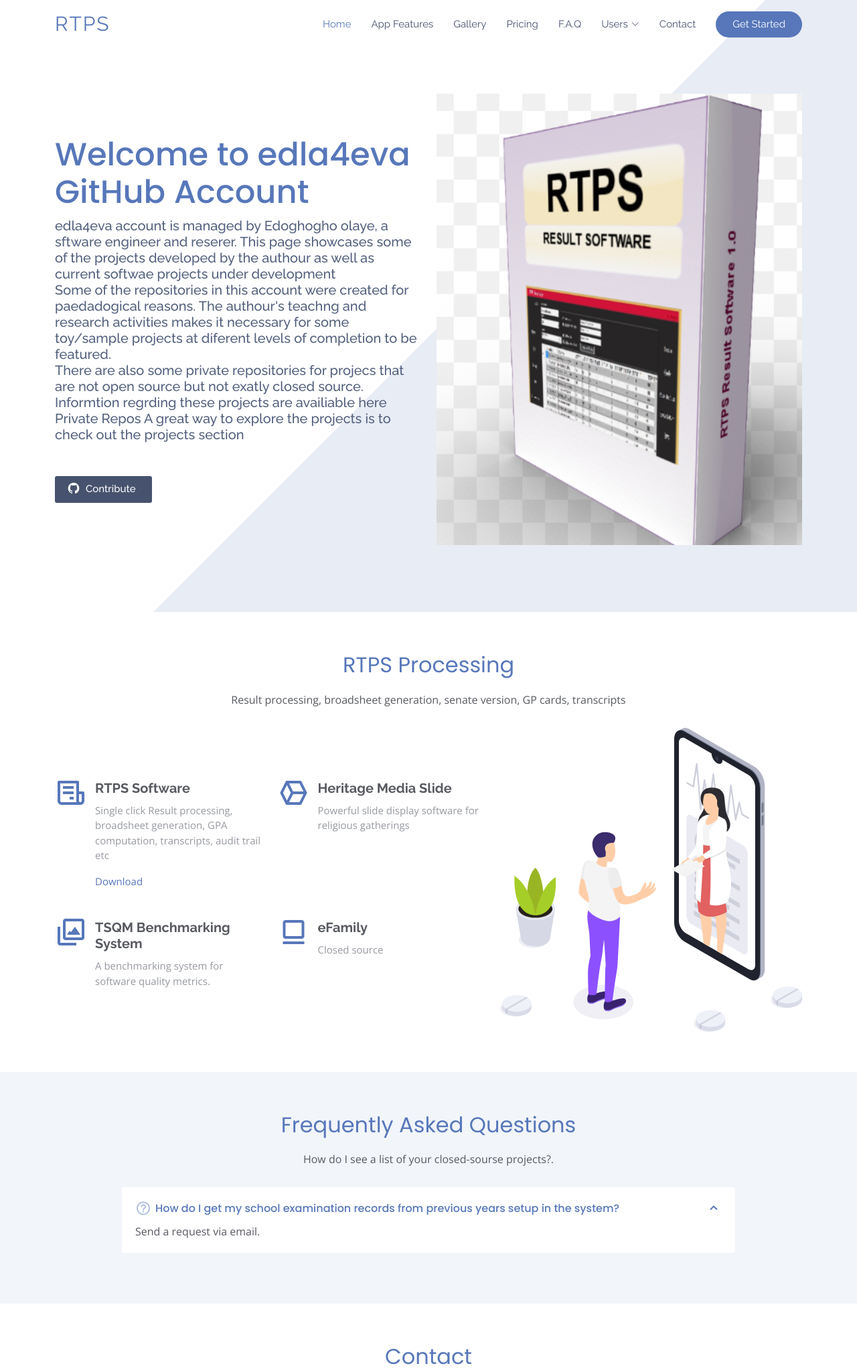
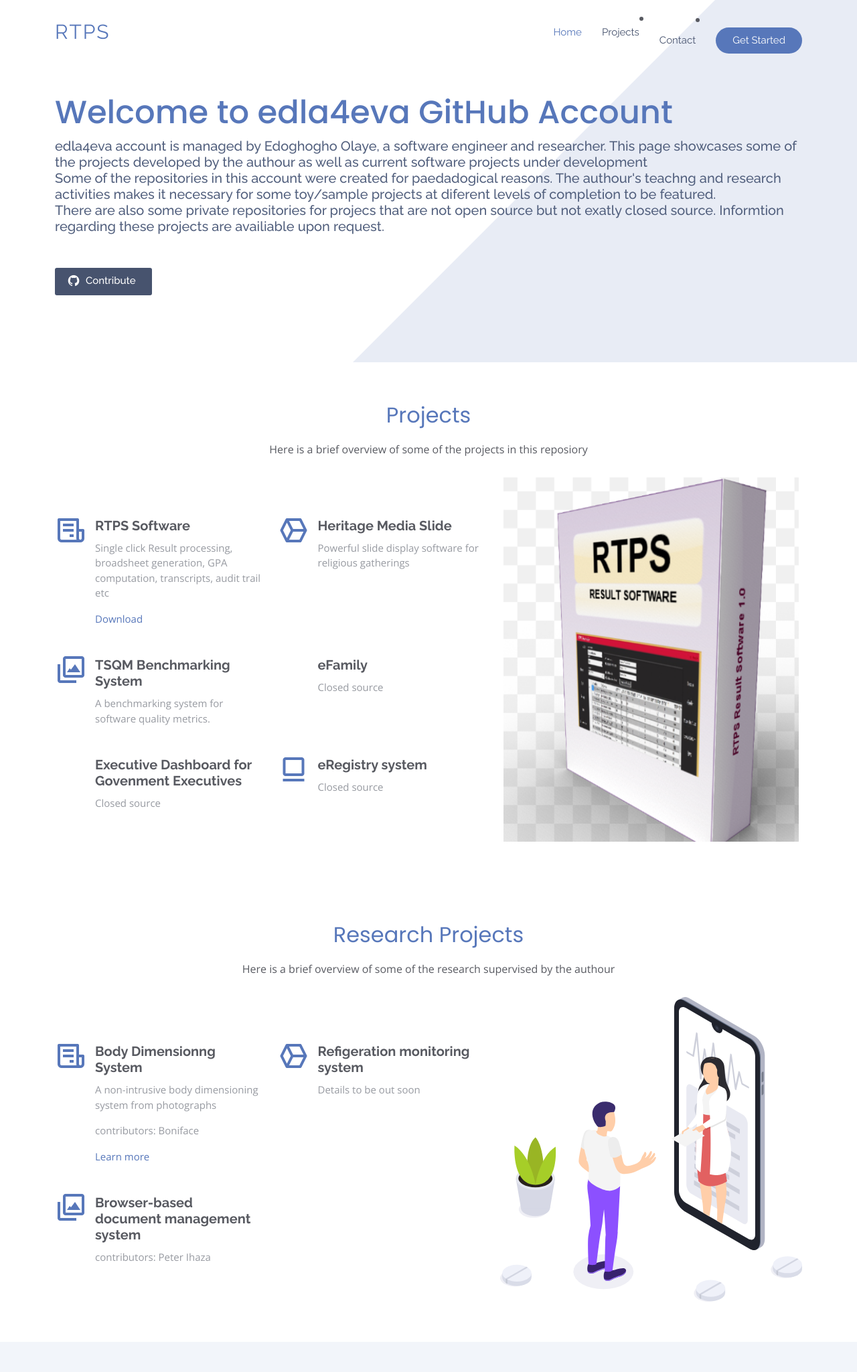
Before and after one commit to edla4eva/edla4eva.github.io, a plain HTML site: page index.html in a window 1280 px wide. Shown: the top 2049 px of the page at 67% size. Drawn offline with nearby package versions, Linux system fonts and the light colour scheme.

Commit message:
fixed typos added projects

```diff
--- a/index.html
+++ b/index.html
@@ -5,7 +5,7 @@
   <meta charset="utf-8">
   <meta content="width=device-width, initial-scale=1.0" name="viewport">
 
-  <title>RTPS Result Software</title>
+  <title>edla4eva</title>
   <meta content="" name="description">
   <meta content="" name="keywords">
 
@@ -44,29 +44,8 @@
       <nav id="navbar" class="navbar">
         <ul>
           <li><a class="nav-link scrollto active" href="#hero">Home</a></li>
-          <li><a class="nav-link scrollto" href="#features">App Features</a></li>
-          <li><a class="nav-link scrollto" href="#gallery">Gallery</a></li>
-          <li><a class="nav-link scrollto" href="#pricing">Pricing</a></li>
-          <li><a class="nav-link scrollto" href="#faq">F.A.Q</a></li>
-          <li class="dropdown"><a href="#"><span>Users</span> <i class="bi bi-chevron-down"></i></a>
-            <ul>
-              <li><a href="#">Sign in</a></li>
-              <li class="dropdown"><a href="#"><span>Course Advisers</span> <i class="bi bi-chevron-right"></i></a>
-                <ul>
-                  <li><a href="#">Results</a></li>
-                  <li><a href="#">Broadsheets</a></li>
-                  <li><a href="#">Transcripts</a></li>
-                  <li><a href="#">Reports</a></li>
-                </ul>
-              </li>
-              <li class="dropdown"><a href="#"><span>Students</span> <i class="bi bi-chevron-right"></i></a>
-                <ul>
-                  <li><a href="#">Register Courses</a></li>
-                  <li><a href="#">Check Result</a></li>
-                </ul>
-              </li>
-              <li><a href="#">User Guide</a></li>
-              <li><a href="#">Sign Out</a></li>
+          <li><a class="nav-link scrollto" href="#features">Projects</a></li>
+
             </ul>
           </li>
           <li><a class="nav-link scrollto" href="#contact">Contact</a></li>
@@ -83,22 +62,20 @@
 
     <div class="container">
       <div class="row">
-        <div class="col-lg-6 d-lg-flex flex-lg-column justify-content-center align-items-stretch pt-5 pt-lg-0 order-2 order-lg-1" data-aos="fade-up">
+        <div class="col-lg-12 d-lg-flex flex-lg-column justify-content-center align-items-stretch pt-5 pt-lg-0 order-2 order-lg-1" data-aos="fade-up">
           <div>
             <h1>Welcome to edla4eva GitHub Account</h1>
-            <h2>edla4eva account is managed by Edoghogho olaye, a sftware engineer and reserer.
-			This page showcases some of the projects developed by the authour as well as current softwae projects under development <br>
+            <h2>edla4eva account is managed by Edoghogho Olaye, a software engineer and researcher.
+			This page showcases some of the projects developed by the authour as well as current software projects under development <br>
 			Some of the repositories in this account were created for paedadogical reasons. The authour's teachng and research activities makes it necessary
 			for some toy/sample projects at diferent levels of completion to be featured. <br> There are also some private repositories for projecs that are not open source but not exatly closed source.
-			Informtion regrding these projects are availiable here Private Repos A great way to explore the projects is to check out the projects section
+			Informtion regarding these projects are availiable upon request.
 
 			</h2>
             <a href="https://github.com/edla4eva/result_and_transcript_system" class="download-btn"><i class="bx bxl-github"></i> Contribute</a>
           </div>
         </div>
-        <div class="col-lg-6 d-lg-flex flex-lg-column align-items-stretch order-1 order-lg-2 hero-img" data-aos="fade-up">
-          <img src="assets/img/hero-img.png" class="img-fluid" alt="">
-        </div>
+
       </div>
     </div>
 
@@ -111,8 +88,8 @@
       <div class="container">
 
         <div class="section-title">
-          <h2>RTPS Processing</h2>
-          <p>Result processing, broadsheet generation, senate version, GP cards, transcripts</p>
+          <h2>Projects</h2>
+          <p>Here is a brief overview of some of the projects in this reposiory</p>
         </div>
 
         <div class="row no-gutters">
@@ -136,9 +113,60 @@
                   <p>A benchmarking system for software quality metrics.</p>
                 </div>
                 <div class="col-md-6 icon-box" data-aos="fade-up" data-aos-delay="300">
-                  <i class="bx bx-card"></i>
+                  <i class="bx bx-family"></i>
                   <h4>eFamily</h4>
                   <p>Closed source</p>
+                </div>
+				<div class="col-md-6 icon-box" data-aos="fade-up" data-aos-delay="300">
+                  <i class="bx bx-dashboard"></i>
+                  <h4>Executive Dashboard for Govenment Executives</h4>
+                  <p>Closed source</p>
+                </div>
+				<div class="col-md-6 icon-box" data-aos="fade-up" data-aos-delay="300">
+					<i class="bx bx-card"></i>
+                  <h4>eRegistry system</h4>
+                  <p>Closed source</p>
+                </div>
+              </div>
+            </div>
+          </div>
+          <div class="image col-xl-5 d-flex align-items-stretch justify-content-center order-1 order-lg-2" data-aos="fade-left" data-aos-delay="100">
+            <img src="assets/img/details-2.png" class="img-fluid" alt="">
+          </div>
+        </div>
+
+      </div>
+    </section><!-- End App Features Section -->
+
+       <!-- ======= App Features Section ======= -->
+    <section id="features" class="features">
+      <div class="container">
+
+        <div class="section-title">
+          <h2>Research Projects</h2>
+          <p>Here is a brief overview of some of the research supervised by the authour</p>
+        </div>
+
+        <div class="row no-gutters">
+          <div class="col-xl-7 d-flex align-items-stretch order-2 order-lg-1">
+            <div class="content d-flex flex-column justify-content-center">
+              <div class="row">
+                <div class="col-md-6 icon-box" data-aos="fade-up">
+                  <i class="bx bx-receipt"></i>
+                  <h4>Body Dimensionng System</h4>
+                  <p>A non-intrusive body dimensioning system from photographs</p>
+				  <p>contributors: Boniface</p>
+				  <p><a href="#" class="download-btn"><i class="bx bxl-download"></i> Learn more</a></p>
+                </div>
+                <div class="col-md-6 icon-box" data-aos="fade-up" data-aos-delay="100">
+                  <i class="bx bx-cube-alt"></i>
+                  <h4>Refigeration monitoring system</h4>
+                  <p>Details to be out soon</p>
+                </div>
+                <div class="col-md-6 icon-box" data-aos="fade-up" data-aos-delay="200">
+                  <i class="bx bx-images"></i>
+                  <h4>Browser-based document management system</h4>
+                  <p>contributors: Peter Ihaza</p>
                 </div>
               </div>
             </div>
@@ -150,8 +178,6 @@
 
       </div>
     </section><!-- End App Features Section -->
-
-
 
 
 
```
